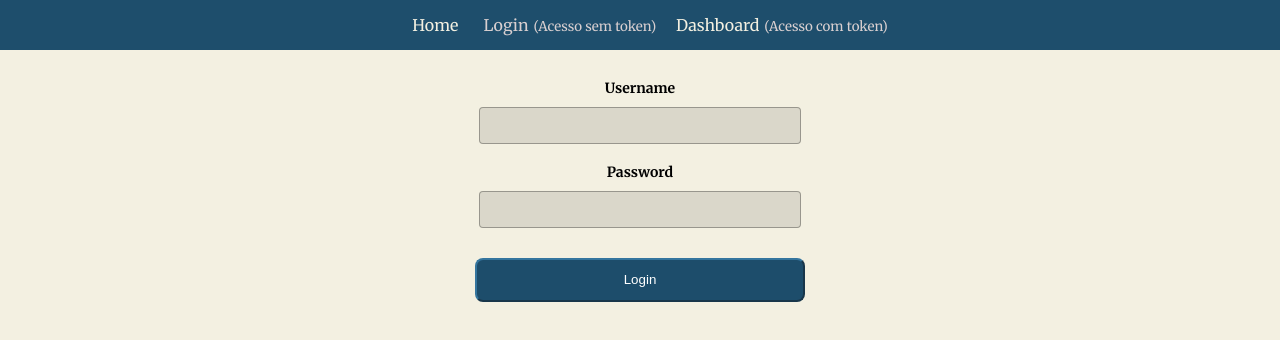
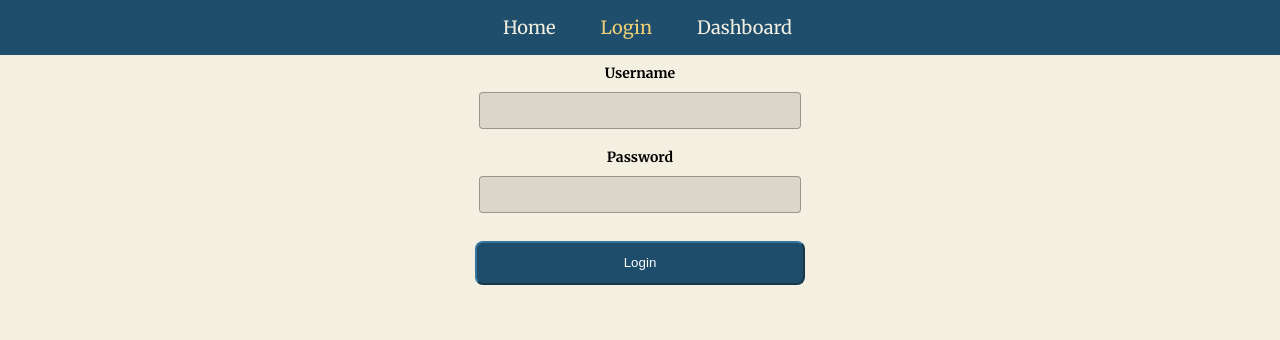
Before and after one commit to fabiomantelli/stat_frontend, a React (Create React App) app: page /login in a window 1280 px wide. Shown: the top 340 px of the page. Built offline with nearby package versions, Linux system fonts and the light colour scheme.

Commit message:
refactor(styled-components): added styled-components and refactored routes.js to use it

```diff
--- a/src/global/routes.js
+++ b/src/global/routes.js
@@ -8,17 +8,38 @@ import Home from '../pages/home';
 import PrivateRoute from '../utils/PrivateRoute';
 import PublicRoute from '../utils/PublicRoute';
 
-import '../styles/routes.css'
+import styled from 'styled-components';
+
+const Header = styled.header`
+    padding: 1rem;
+    background-color: hsl(203, 57%, 27%);
+`
+const LinkNavegation = styled(NavLink)`
+    color: #F3F0E1;
+    text-decoration: none;
+    margin-left: 20px;
+    margin-right: 5px;
+    padding: 10px;
+    font-size: 1.143rem;
+
+    &:hover {
+        color: #f0cf77;
+    }
+
+    &.active {
+        color: #f0cf77;
+    }
+`
 
 export const Routes = () => {
     return (
         <BrowserRouter>
-            <div className="header">
-                <NavLink exact activeClassName="active" to="/">Home</NavLink>
-                {/* <NavLink exact activeClassName="active" to="/signup">SignUp</NavLink> */}
-                <NavLink activeClassName="active" to="/login">Login</NavLink><small>(Acesso sem token)</small>
-                <NavLink activeClassName="active" to="/dashboard">Dashboard</NavLink><small>(Acesso com token)</small>
-            </div>
+            <Header>
+                <LinkNavegation exact activeClassName="active" to="/">Home</LinkNavegation>
+                {/* <LinkNavegation exact activeClassName="active" to="/signup">SignUp</LinkNavegation> */}
+                <LinkNavegation activeClassName="active" to="/login">Login</LinkNavegation>
+                <LinkNavegation activeClassName="active" to="/dashboard">Dashboard</LinkNavegation>
+            </Header>
             <div className="content">
                 <Switch>
                 <Route exact path="/" component={Home} />
--- a/src/index.css
+++ b/src/index.css
@@ -7,4 +7,5 @@ body {
   background: #F3F0E1;
   text-align: center;
   font-family: 'Merriweather', serif;
+  font-size: 14px;
 }
--- a/src/styles/routes.css
+++ /dev/null
@@ -1,23 +0,0 @@
-.content {
-    padding: 20px;
-  }
-
-  .header {
-    padding: 15px;
-    background-color: hsl(203, 57%, 27%);
-  }
-  .header a {
-    color: #F3F0E1;
-    text-decoration: none;
-    margin-left: 20px;
-    margin-right: 5px;
-  }
-  .header a:hover {
-    color: #f0cf77;
-  }
-  .header small {
-    color: #D8CFD0;
-  }
-  .header .active {
-    color: #D8CFD0;
-  }
```
